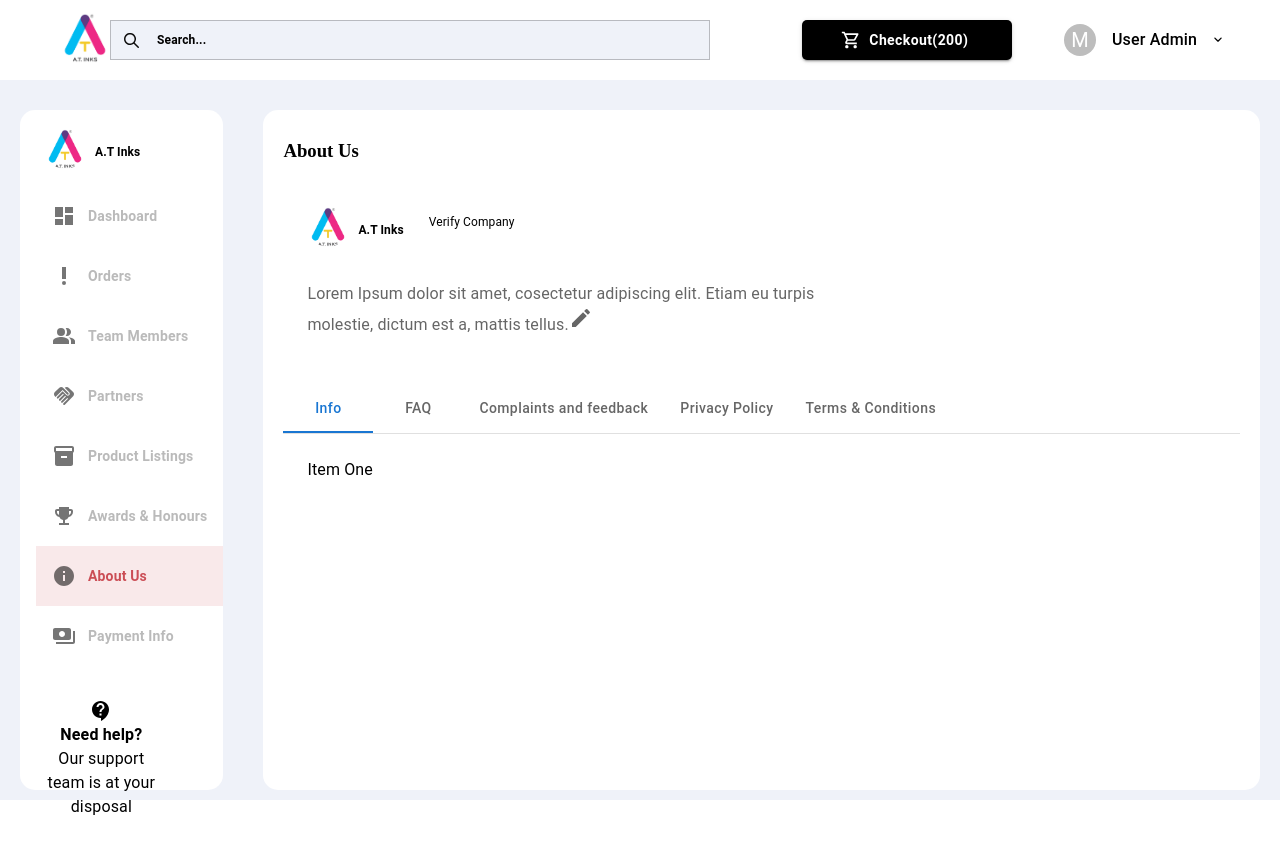
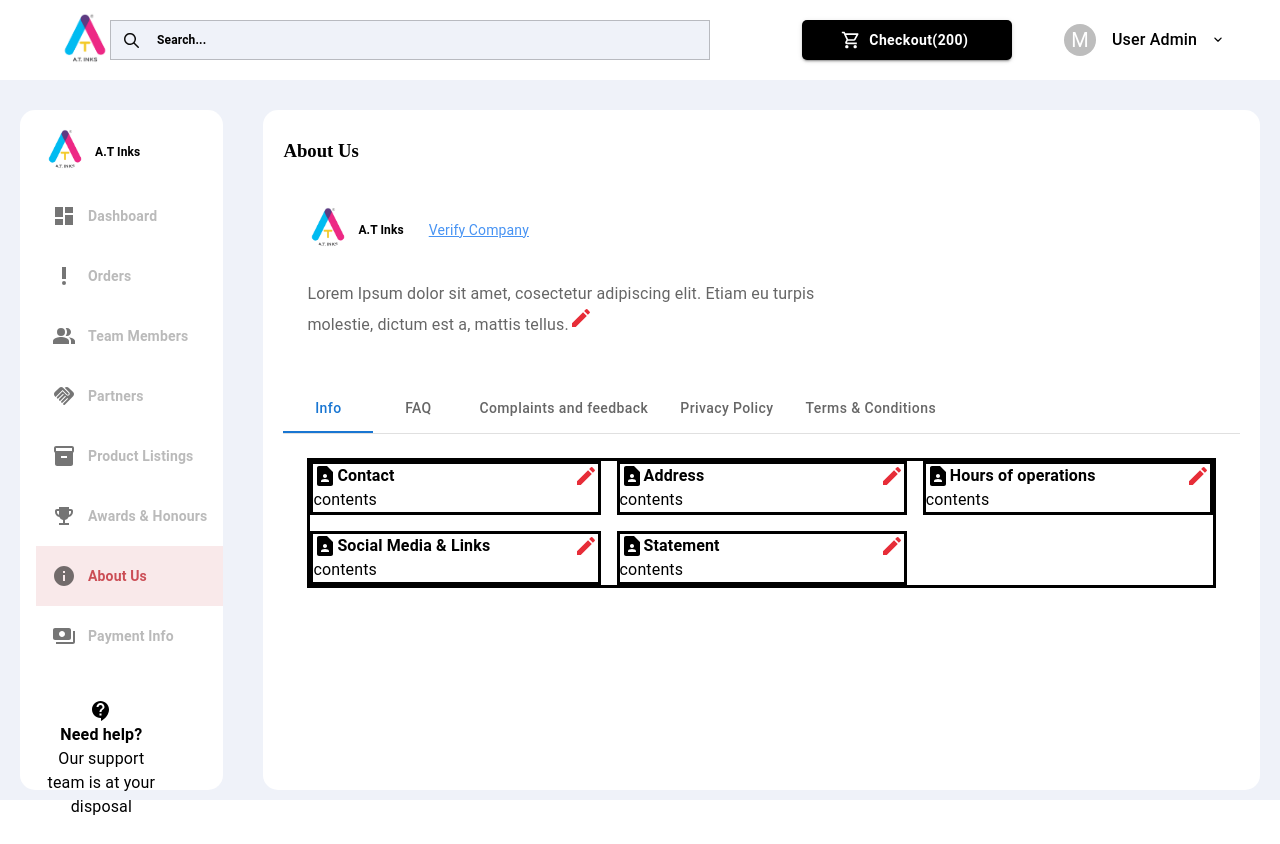
Before and after one commit to mayurlalwani/elred-portal, a React (Vite) app: page /about-us in a window 1280 px wide. Built offline with nearby package versions, Linux system fonts and the light colour scheme.

Commit message:
add styles for contact list and edit contact details in overlay

```diff
--- a/src/components/Button/index.styles.ts
+++ b/src/components/Button/index.styles.ts
@@ -1,11 +1,11 @@
 export const sxStyles = (props: any) => {
   return {
     buttonStyle: {
-      background: "black",
-      color: "white",
+      backgroundColor: props.backgroundColor ? props.backgroundColor : "black",
+      color: props.color ? props.color : "#fff",
       width: props.width && props.width,
       height: (props.height && props.height) || 40,
-      borderRadius: "5px",
+      borderRadius: props.borderRadius ? props.borderRadius : "5px",
       fontSize: 14,
       display: "inline-flex",
       transition: "all 0.25s ease",
--- a/src/components/Button/index.tsx
+++ b/src/components/Button/index.tsx
@@ -13,7 +13,7 @@ interface IButtonProps {
   borderRadius?: string;
   onClick: any;
   title: string;
-  startIcon: any;
+  startIcon?: any;
 }
 
 const PrimaryButton = (props: IButtonProps) => {
@@ -25,6 +25,7 @@ const PrimaryButton = (props: IButtonProps) => {
     fontSize: props.fontSize,
     backgroundColor: props.backgroundColor,
     color: props.color,
+    borderRadius: props.borderRadius,
   };
   const styles = sxStyles(sxStylesprops);
   return (
--- /dev/null
+++ b/src/components/Card/index.tsx
@@ -0,0 +1,55 @@
+import { Box, Drawer, SvgIconTypeMap } from "@mui/material";
+import { OverridableComponent } from "@mui/material/OverridableComponent";
+import React, { createElement, useState } from "react";
+import EditIcon from "@mui/icons-material/Edit";
+import CustomDrawer from "../Drawer";
+
+interface ICardProps {
+  title: string;
+  icon: any;
+  children: any;
+  showContactsInfo?: boolean;
+}
+
+const Card = ({ title, icon, children, showContactsInfo }: ICardProps) => {
+  const [isDrawerOpen, setIsDrawerOpen] = useState(false);
+
+  const toggleDrawer =
+    (anchor: string, open: boolean) =>
+    (event: React.KeyboardEvent | React.MouseEvent) => {
+      setIsDrawerOpen(!isDrawerOpen);
+    };
+  return (
+    <Box
+      sx={{
+        border: "solid",
+        display: "flex",
+        flexDirection: "column",
+      }}
+    >
+      <Box
+        sx={{
+          display: "flex",
+          justifyContent: "space-between",
+        }}
+      >
+        <Box sx={{ display: "flex" }}>
+          {createElement(icon)}
+          <h4>{title}</h4>
+        </Box>
+        <EditIcon
+          sx={{ color: "#E72D38" }}
+          onClick={toggleDrawer("right", true)}
+        />
+      </Box>
+      <Box>{children}</Box>
+      <CustomDrawer
+        showContactsInfo={showContactsInfo}
+        isDrawerOpen={isDrawerOpen}
+        toggleDrawer={toggleDrawer}
+      />
+    </Box>
+  );
+};
+
+export default Card;
--- a/src/components/CustomTabs/index.tsx
+++ b/src/components/CustomTabs/index.tsx
@@ -3,6 +3,9 @@ import Tabs from "@mui/material/Tabs";
 import Tab from "@mui/material/Tab";
 import Typography from "@mui/material/Typography";
 import Box from "@mui/material/Box";
+import Card from "../Card";
+import ContactPageIcon from "@mui/icons-material/ContactPage";
+import { Grid } from "@mui/material";
 
 interface TabPanelProps {
   children?: React.ReactNode;
@@ -68,7 +71,45 @@ export default function CustomTabs() {
         </Tabs>
       </Box>
       <TabPanel value={value} index={0}>
-        Item One
+        <Box sx={{ border: "solid" }}>
+          <Grid container rowGap={2}>
+            <Grid container spacing={2} rowGap={2}>
+              <Grid item xs={4}>
+                <Card
+                  title="Contact"
+                  icon={ContactPageIcon}
+                  showContactsInfo={true}
+                >
+                  contents
+                </Card>
+              </Grid>
+
+              <Grid item xs={4}>
+                <Card title="Address" icon={ContactPageIcon}>
+                  contents
+                </Card>
+              </Grid>
+
+              <Grid item xs={4}>
+                <Card title="Hours of operations" icon={ContactPageIcon}>
+                  contents
+                </Card>
+              </Grid>
+            </Grid>
+            <Grid container spacing={2}>
+              <Grid item xs={4}>
+                <Card title="Social Media & Links" icon={ContactPageIcon}>
+                  contents
+                </Card>
+              </Grid>
+              <Grid item xs={4}>
+                <Card title="Statement" icon={ContactPageIcon}>
+                  contents
+                </Card>
+              </Grid>
+            </Grid>
+          </Grid>
+        </Box>
       </TabPanel>
       <TabPanel value={value} index={1}>
         Item Two
--- /dev/null
+++ b/src/components/Drawer/index.styles.ts
@@ -0,0 +1,36 @@
+export const sxStyles = () => {
+  return {
+    drawerContainer: {
+      border: "solid",
+      width: 500,
+      height: "100%",
+      padding: "30px",
+      display: "flex",
+      flexDirection: "column",
+    },
+    contactListInfo: {
+      mt: 10,
+      display: "flex",
+      flexDirection: "column",
+      flexGrow: 1,
+    },
+    addMoreButton: {
+      mt: 3,
+      height: 50,
+      display: "flex",
+      alignItems: "center",
+      justifyContent: "center",
+      backgroundColor: "#FFF2F2",
+      cursor: "pointer",
+    },
+    saveButton: {
+      display: "flex",
+      alignItems: "center",
+      justifyContent: "center",
+    },
+    editEmail: {
+      maxWidth: "100%",
+      mt: 10,
+    },
+  };
+};
--- /dev/null
+++ b/src/components/Drawer/index.tsx
@@ -0,0 +1,134 @@
+import ContactPageIcon from "@mui/icons-material/ContactPage";
+import {
+  Box,
+  Button,
+  Drawer,
+  Grid,
+  TextField,
+  Typography,
+} from "@mui/material";
+import AddCircleOutlineIcon from "@mui/icons-material/AddCircleOutline";
+import ArrowBackIcon from "@mui/icons-material/ArrowBack";
+import Card from "../Card";
+import PrimaryButton from "../Button";
+import { sxStyles } from "./index.styles";
+
+interface ICustomDrawerProps {
+  isDrawerOpen: boolean;
+  toggleDrawer: any;
+  showContactsInfo?: boolean;
+}
+
+const CustomDrawer = ({
+  isDrawerOpen,
+  toggleDrawer,
+  showContactsInfo,
+}: ICustomDrawerProps) => {
+  const styles = sxStyles();
+
+  return (
+    <Drawer
+      anchor="right"
+      open={isDrawerOpen}
+      onClose={toggleDrawer("right", false)}
+    >
+      <Box sx={styles.drawerContainer} id="drawer-container">
+        <Box>
+          <Box sx={{ display: "flex" }}>
+            <ArrowBackIcon />
+            <h3>Contacts</h3>
+          </Box>
+          <Typography color="#666666" mt={2}>
+            Please provide the company's email & contacts
+          </Typography>
+        </Box>
+        {showContactsInfo ? (
+          <Box sx={styles.contactListInfo}>
+            <Grid
+              container
+              rowSpacing={1}
+              columnSpacing={{ xs: 1, sm: 2, md: 3 }}
+            >
+              <Grid item xs={12}>
+                <Card
+                  title="Sales Team"
+                  icon={ContactPageIcon}
+                  showContactsInfo={false}
+                >
+                  contents
+                </Card>
+              </Grid>
+
+              <Grid item xs={12}>
+                <Card
+                  title="Marketing Team"
+                  icon={ContactPageIcon}
+                  showContactsInfo={false}
+                >
+                  contents
+                </Card>
+              </Grid>
+
+              <Grid item xs={12}>
+                <Card
+                  title="Marketing Team"
+                  icon={ContactPageIcon}
+                  showContactsInfo={false}
+                >
+                  contents
+                </Card>
+              </Grid>
+            </Grid>
+          </Box>
+        ) : (
+          <Box id="edit-contact" sx={{ flexGrow: 1 }}>
+            <Box sx={styles.editEmail}>
+              <Typography fontWeight={600}>Email ID</Typography>
+              <TextField
+                fullWidth
+                label=""
+                id="fullWidth"
+                placeholder="eg. salesteam@br.in"
+              />
+              <Box sx={styles.addMoreButton}>
+                <AddCircleOutlineIcon sx={{ color: "#E72D38" }} />
+                <Typography color="#E72D38" ml={1} fontWeight={600}>
+                  Add More
+                </Typography>
+              </Box>
+            </Box>
+
+            <Box mt={3}>
+              <Typography fontWeight={600}>Contact Number</Typography>
+              <TextField
+                fullWidth
+                label=""
+                id="fullWidth"
+                placeholder="eg. 8519701740"
+              />
+              <Box sx={styles.addMoreButton}>
+                <AddCircleOutlineIcon sx={{ color: "#E72D38" }} />
+                <Typography color="#E72D38" ml={1} fontWeight={600}>
+                  Add More
+                </Typography>
+              </Box>
+            </Box>
+          </Box>
+        )}
+
+        <Box id="button" sx={styles.saveButton}>
+          <PrimaryButton
+            backgroundColor="#BE212A"
+            title="Save"
+            width="100%"
+            height="50px"
+            borderRadius="10px"
+            onClick={() => {}}
+          />
+        </Box>
+      </Box>
+    </Drawer>
+  );
+};
+
+export default CustomDrawer;
--- a/src/pages/about-us/AboutUs.tsx
+++ b/src/pages/about-us/AboutUs.tsx
@@ -1,16 +1,18 @@
 import EditIcon from "@mui/icons-material/Edit";
-import { Box, Typography } from "@mui/material";
+import { Box, TextField, Typography } from "@mui/material";
 import { useState } from "react";
 import CustomTabs from "../../components/CustomTabs";
 import { Logo } from "../../components/Logo";
 import Layout from "../Layout";
 import { sxStyles } from "./index.styles";
+import SaveIcon from "@mui/icons-material/Save";
 
 const AboutUs = () => {
   const styles = sxStyles();
   const description =
     "Lorem Ipsum dolor sit amet, cosectetur adipiscing elit. Etiam eu turpis molestie, dictum est a, mattis tellus.";
   const [companyDescription, setCompanyDescription] = useState(description);
+  const [showTextField, setShowTextField] = useState(false);
 
   return (
     <Layout>
@@ -22,13 +24,37 @@ const AboutUs = () => {
           <Box id="company-details" sx={styles.companyDetails}>
             <Box sx={{ display: "flex", alignItems: "center" }}>
               <Logo />
-              <Typography sx={{ fontSize: "12px" }}>Verify Company</Typography>
+              <Typography sx={styles.verifyText}>Verify Company</Typography>
             </Box>
             <Box id="description" sx={styles.description}>
               <Typography ml={3} color="#666666">
-                {companyDescription}
-                <EditIcon />
+                {!showTextField && (
+                  <>
+                    {companyDescription}
+                    <EditIcon
+                      sx={{ color: "#E72D38", cursor: "pointer" }}
+                      onClick={() => setShowTextField(!showTextField)}
+                    />
+                  </>
+                )}
               </Typography>
+              {showTextField && (
+                <>
+                  <TextField
+                    id="outlined-controlled"
+                    label="Description"
+                    value={companyDescription}
+                    onChange={(event: React.ChangeEvent<HTMLInputElement>) => {
+                      setCompanyDescription(event.target.value);
+                    }}
+                    sx={{ width: "100%" }}
+                  />
+                  <SaveIcon
+                    sx={{ color: "#E72D38", cursor: "pointer" }}
+                    onClick={() => setShowTextField(!showTextField)}
+                  />
+                </>
+              )}
             </Box>
           </Box>
 
--- a/src/pages/about-us/index.styles.ts
+++ b/src/pages/about-us/index.styles.ts
@@ -22,5 +22,12 @@ export const sxStyles = () => {
     tabSection: {
       marginTop: "5%",
     },
+    verifyText: {
+      fontSize: "14px",
+      color: "#4793F3",
+      textDecoration: "underline",
+      cursor: "pointer",
+      mt: 2,
+    },
   };
 };
```
